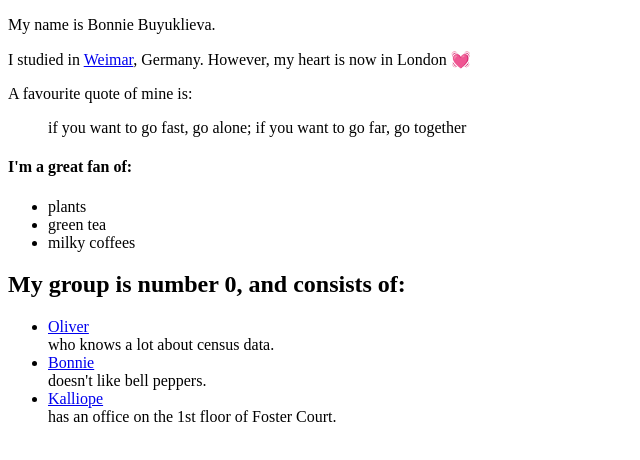
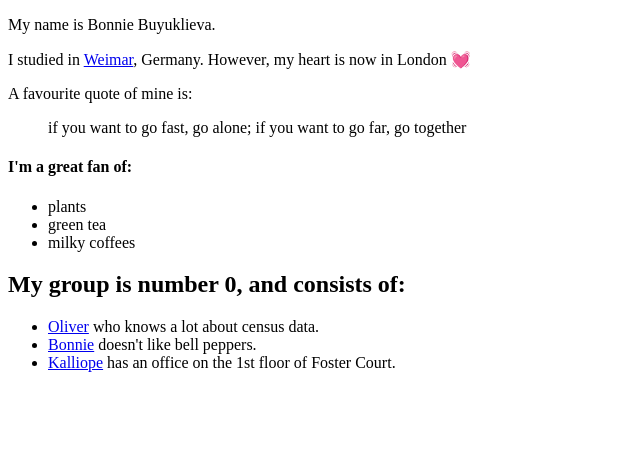
Before and after one commit to Bonnie-Buyuklieva/INST0018_23-24_uczcodu, a plain HTML site: page index.html in a window 1280 px wide. Shown: the whole page, without its empty margins (0-640 px from the left). Drawn offline with Linux system fonts and the light colour scheme.

Commit message:
Update index.html

```diff
--- a/index.html
+++ b/index.html
@@ -24,9 +24,9 @@
 
  <h2> My group is number 0, and consists of: </h2>
  <ul>
- <li> <a href="https://bonnie-buyuklieva.github.io/INST0018_23-24_uczcodu/">Oliver</a></li> who knows a lot about census data.
- <li> <a href="https://bonnie-buyuklieva.github.io/INST0018_23-24_uczcodu/">Bonnie</a></li> doesn't like bell peppers.
- <li> <a href="https://bonnie-buyuklieva.github.io/INST0018_23-24_uczcodu/">Kalliope</a></li> has an office on the 1st floor of Foster Court.
+ <li> <a href="https://bonnie-buyuklieva.github.io/INST0018_23-24_uczcodu/">Oliver</a> who knows a lot about census data. </li>
+ <li> <a href="https://bonnie-buyuklieva.github.io/INST0018_23-24_uczcodu/">Bonnie</a> doesn't like bell peppers.</li>
+ <li> <a href="https://bonnie-buyuklieva.github.io/INST0018_23-24_uczcodu/">Kalliope</a> has an office on the 1st floor of Foster Court.</li>
  </ul>
 </body>
 </html>
```
